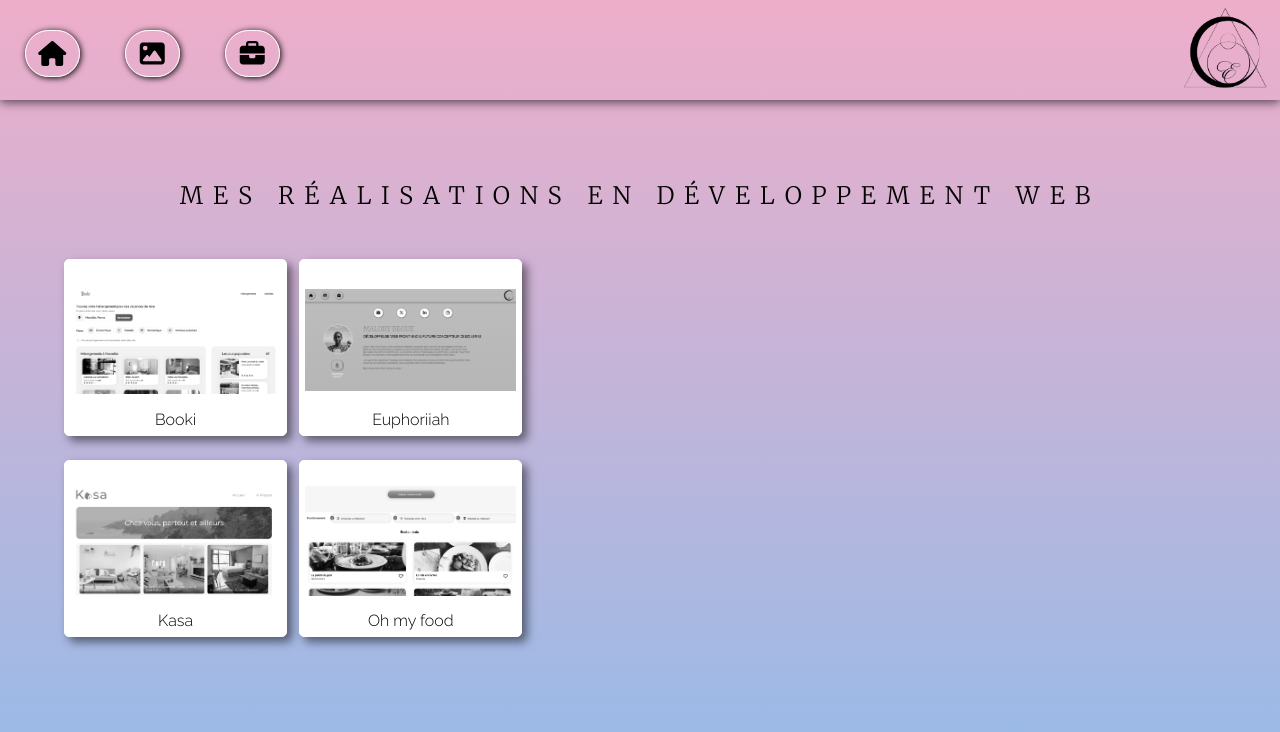
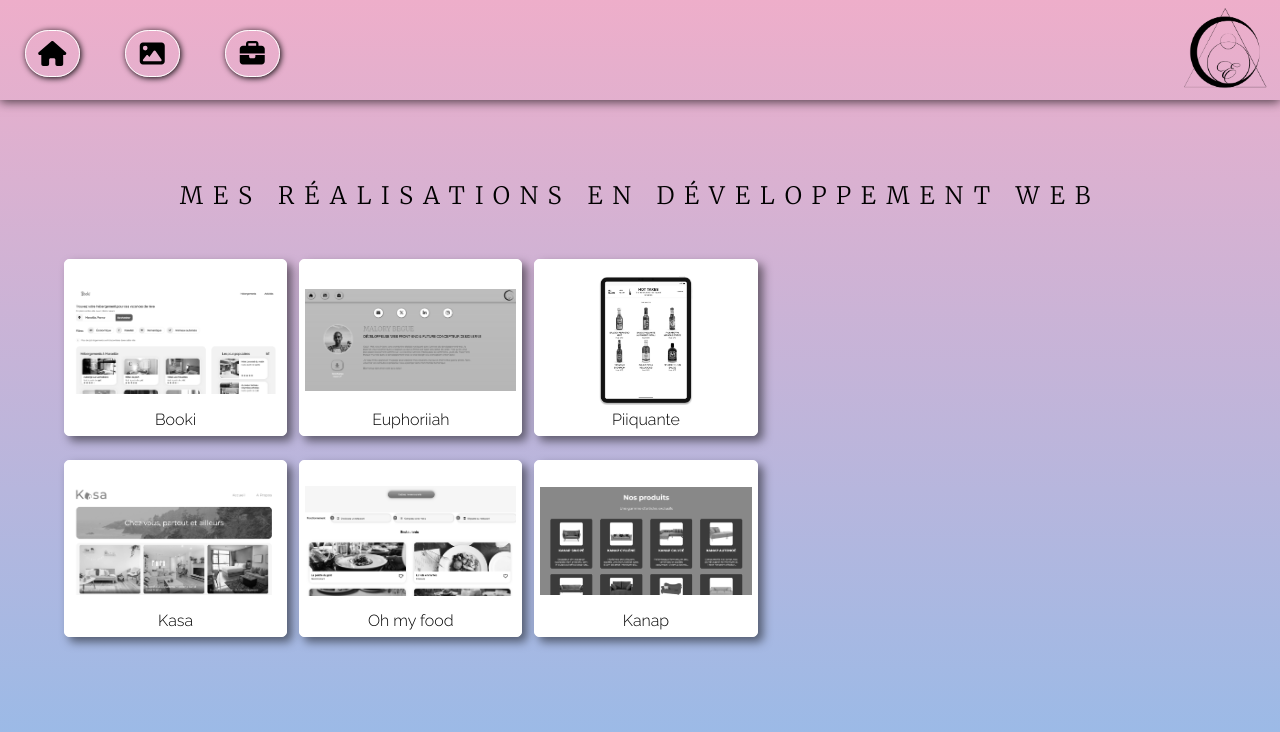
Before and after one commit to euphoriiah-dev/Euphoriiah, a React (Create React App) app: page /Portfolio in a window 1280 px wide. Shown: the top 732 px of the page. Built offline with nearby package versions, Linux system fonts and the light colour scheme.

Commit message:
add of projects in portfolio

```diff
--- a/src/Pages/Portfolio.jsx
+++ b/src/Pages/Portfolio.jsx
@@ -7,6 +7,8 @@ import Booki from '../Assets/Img/Booki.png'
 import Kasa from '../Assets/Img/Kasa.png'
 import Euphoriiah from '../Assets/Img/Euphoriiah.png'
 import Ohmyfood from '../Assets/Img/Oh_my_food.png'
+import Piiquante from '../Assets/Img/piiquante.webp'
+import Kanap from '../Assets/Img/Kanap.PNG'
 
 function Portfolio(){
     const [showBlocks, setShowBlocks] = useState(false);
@@ -57,6 +59,22 @@ function Portfolio(){
                         <p>Oh my food</p>
                     </div>
                 </a>
+                <a href='https://github.com/malorybeguem/P6-Begue-Malory-Piiquante-09-22'>
+                    <div className={`block ${showBlocks && order >= 6 ? 'visible' : ''}`}>
+                        <figure>
+                            <img src={Piiquante} alt='piiquante website scrren' />
+                        </figure>
+                        <p>Piiquante</p>
+                    </div>
+                </a>
+                <a href='https://github.com/malorybeguem/P6-Begue-Malory-Piiquante-09-22'>
+                    <div className={`block ${showBlocks && order >= 7 ? 'visible' : ''}`}>
+                        <figure>
+                            <img src={Kanap} alt='piiquante website scrren' />
+                        </figure>
+                        <p>Kanap</p>
+                    </div>
+                </a>
             </div>
         </section>
     );
```
Also changed, not shown: src/Assets/Img/Kanap.PNG (added), src/Assets/Img/piiquante.webp (added).
